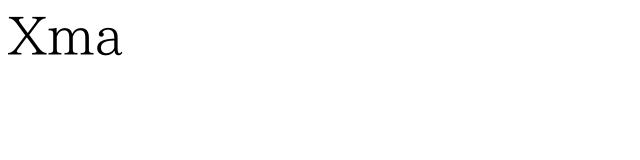
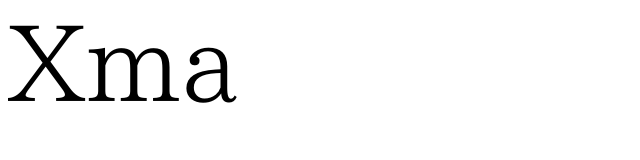
Before and after one commit to kozycorner/XmasLigaFont, a plain HTML site: page index.html in a window 1280 px wide. Shown: the whole page, without its empty margins (0-640 px from the left). Drawn offline with Linux system fonts and the light colour scheme.

Commit message:
Update index.html

```diff
--- a/index.html
+++ b/index.html
@@ -10,7 +10,7 @@
         }
         body{
             font-family: "XmasLiga";
-            font-size: 40pt;
+            font-size: 80pt;
         }
     </style>
 </head>
```
